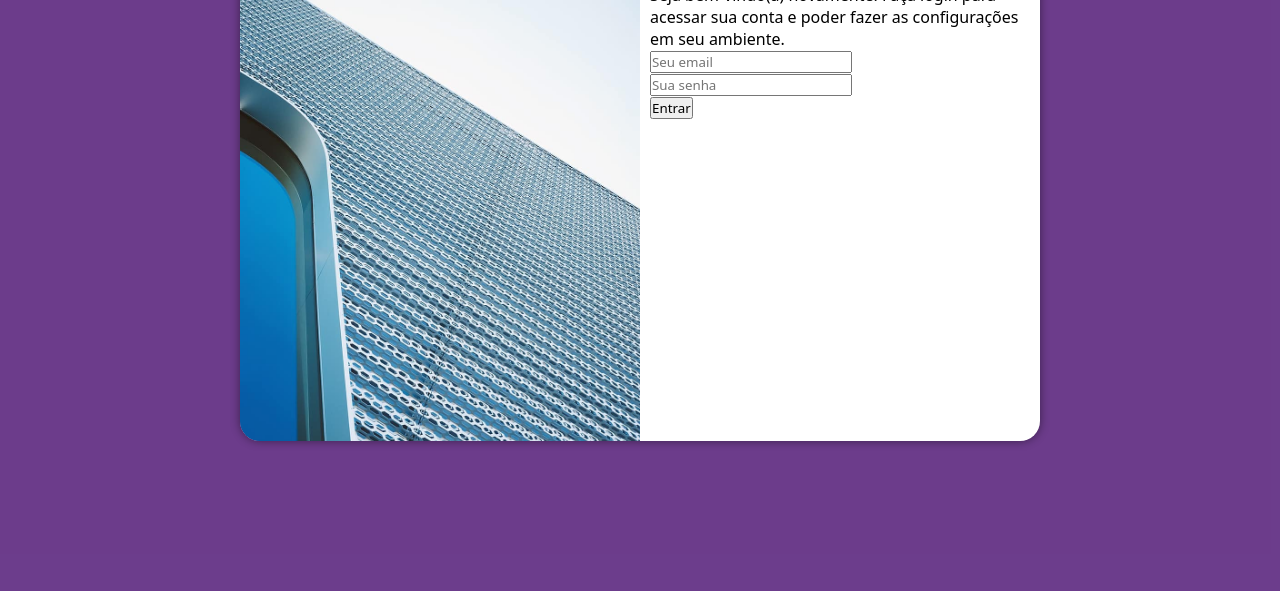
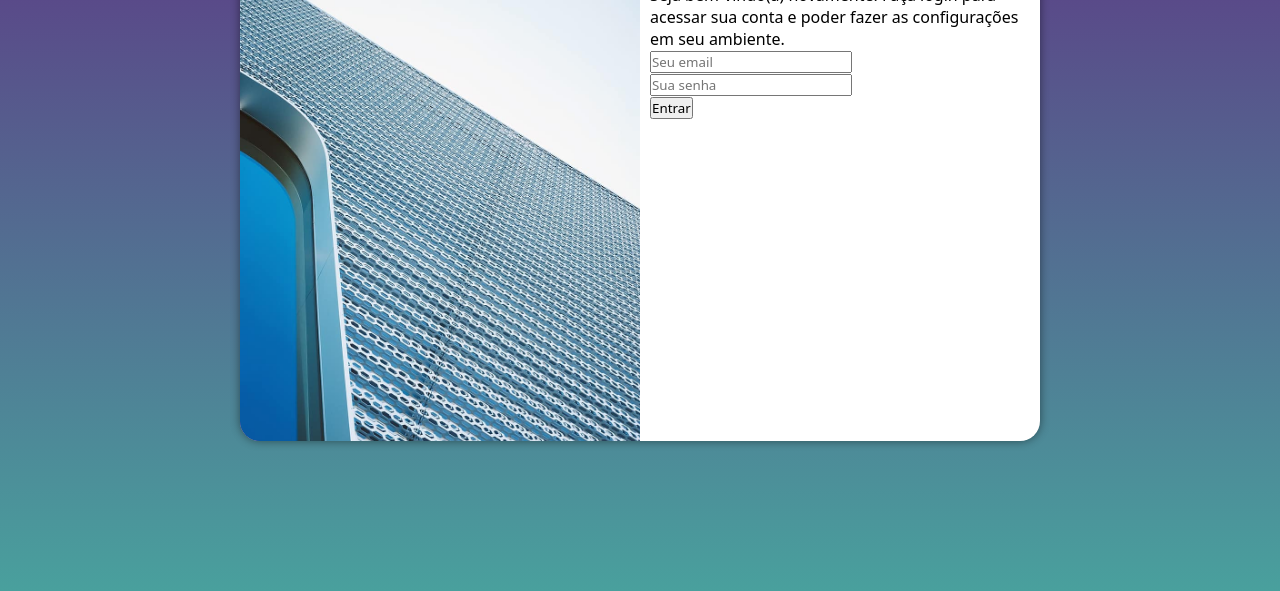
Before and after one commit to FlavianaFernandes/projeto-login, a plain HTML site: page index.html in a window 1280 px wide. Shown: the part 209-800 px from the top of the page. Drawn offline with Linux system fonts and the light colour scheme.

Commit message:
Update media-query.css

```diff
--- a/estilos/media-query.css
+++ b/estilos/media-query.css
@@ -23,11 +23,11 @@
     }
 }
 
-@media screen and (min-width: 992px) {
+@media screen and (min-width: 992px) and (orientation: landscape) {
 
-   /*  body {
+    body {
         background-image: linear-gradient(to top, #49a09d, #5f2c82);
-    } */
+    }
 
     section#login{
         width: 800px;
```
